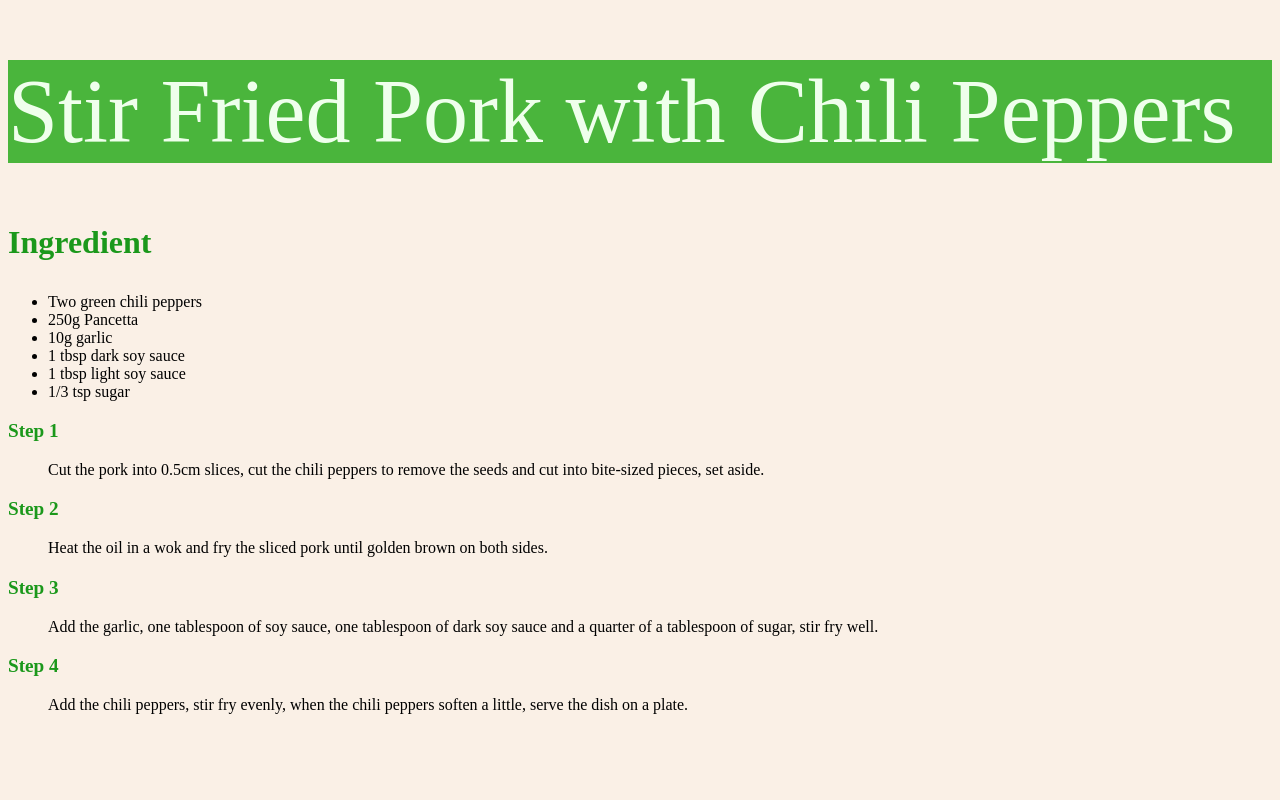
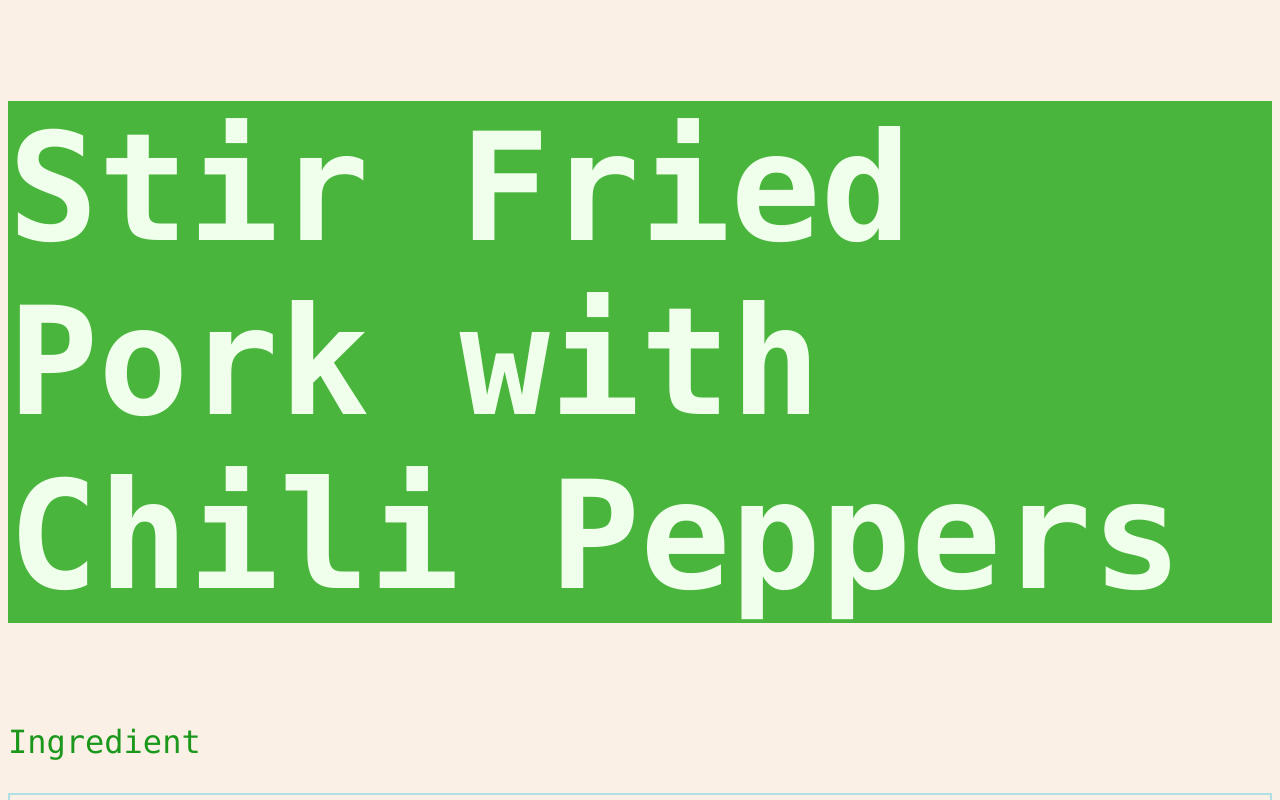
Before and after one commit to wangq314/harmonic-collection, a plain HTML site: page Entry-3.html in a window 1280 px wide. Shown: the top 800 px of the page. Drawn offline with Linux system fonts and the light colour scheme.

Commit message:
updated-2

```diff
--- a/Entry-3.html
+++ b/Entry-3.html
@@ -19,13 +19,13 @@
       <li>1/3 tsp sugar </li>
     </ul>
     <p class="font-2">Step 1</p>
-    <ul>Cut the pork into 0.5cm slices, cut the chili peppers to remove the seeds and cut into bite-sized pieces, set aside.</ul>
+    <ul id="steps">Cut the pork into 0.5cm slices, cut the chili peppers to remove the seeds and cut into bite-sized pieces, set aside.</ul>
     <p class="font-2">Step 2</p>
-    <ul>Heat the oil in a wok and fry the sliced pork until golden brown on both sides.</ul>
+    <ul id="steps">Heat the oil in a wok and fry the sliced pork until golden brown on both sides.</ul>
     <p class="font-2">Step 3</p>
-    <ul>Add the garlic, one tablespoon of soy sauce, one tablespoon of dark soy sauce and a quarter of a tablespoon of sugar, stir fry well.</ul>
+    <ul id="steps">Add the garlic, one tablespoon of soy sauce, one tablespoon of dark soy sauce and a quarter of a tablespoon of sugar, stir fry well.</ul>
     <p class="font-2">Step 4</p>
-    <ul>Add the chili peppers, stir fry evenly, when the chili peppers soften a little, serve the dish on a plate.</ul>
+    <ul id="steps">Add the chili peppers, stir fry evenly, when the chili peppers soften a little, serve the dish on a plate.</ul>
 
   </body>
 </html>
--- a/Styles/styles/styles.css
+++ b/Styles/styles/styles.css
@@ -1,27 +1,42 @@
 h1 {
     color: rgb(239, 255, 236);
     background-color: rgb(74, 181, 60);
-
   }
 
   p {
     color:rgb(27, 152, 27);
   }
 
+
   body {
     background-color: linen;
   }
 
 .head-font {
-  font-size: 90px;
-  font-weight: inherit;
+  font-size: 150px;
+  font-family: 'Lucida Console', "Courier New", monospace;
 }
 .font-1 {
-  font-weight: bolder;
+  font-family: 'Lucida Console', "Courier New", monospace;
   font-size: xx-large;
 }
 
 .font-2 {
-  font-weight: bolder;
+  font-family: 'Lucida Console', "Courier New", monospace;
   font-size: larger;
 }
+
+#steps {
+  font-family: 'Lucida Console', "Courier New", monospace;
+  padding-left: 70px;
+}
+
+li {
+  font-family: 'Lucida Console', "Courier New", monospace;
+  padding-left: 70px;
+}
+
+ul {
+  border: 2px solid powderblue;
+  padding: 30px;
+}
```
